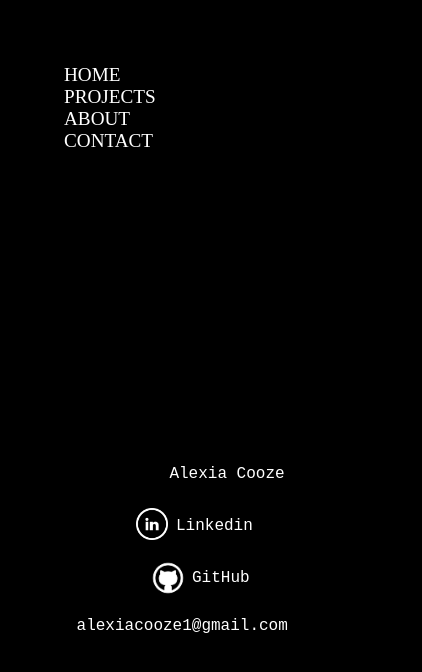
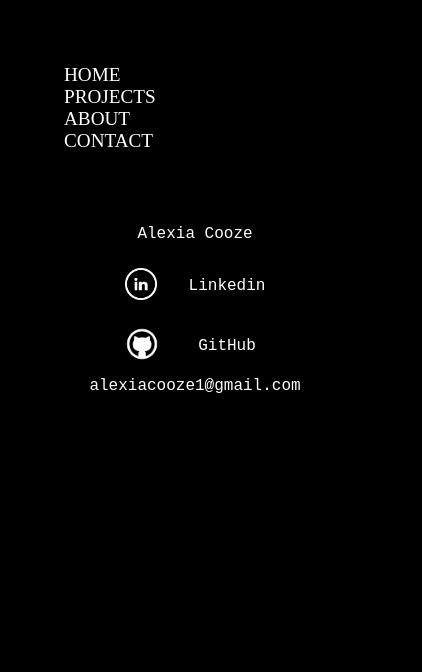
Before and after one commit to alexiacooze/Portfolio, a React (Create React App) app: page /contact in a window 390 px wide. Shown: the top 672 px of the page, 422 px wide, since content can reach past the window. Built offline with nearby package versions, Linux system fonts and the light colour scheme; a web font is replaced by a local one.

Commit message:
adjusted media queries for contact

```diff
--- a/src/components/Contact/Contact.scss
+++ b/src/components/Contact/Contact.scss
@@ -9,20 +9,22 @@
     flex-direction: column;
     justify-content: space-evenly;
     text-align: center;
-    position: relative;
-    right: 6rem;
-    top: 15rem;
+    @include desktop {
+        font-size: 2rem;
+        margin-top: 10rem;
+      }
 
-    @include tablet {
-      position: relative;
-      left: 5rem;
 
-    }
-    @include desktop {
-      position: relative;
-      left: 30rem;
-      top: 10rem;
-    }
+    // @include tablet {
+    //   position: relative;
+    //   left: 5rem;
+
+    // }
+    // @include desktop {
+    //   position: relative;
+    //   left: 30rem;
+    //   top: 10rem;
+    // }
   }
 
   &__header-container {
@@ -38,63 +40,65 @@
   &__name {
     color: $text;
     font-family: monospace;
-    position: relative;
-    left: 8rem;
-    @include desktop {
-      font-size: 3rem;
-      margin-bottom: 2rem;
-      position: relative;
-      left: 0rem;
-    }
+    // position: relative;
+    // left: 8rem;
+    // @include desktop {
+    //   font-size: 3rem;
+    //   margin-bottom: 2rem;
+    //   position: relative;
+    //   left: 0rem;
+    // }
   }
 
   &__email {
-    position: relative;
-    left: 5.2em;
+    // position: relative;
+    // left: 5.2em;
     color: $text;
     font-family: monospace;
 
-    @include desktop {
-      position: relative;
-      left: 4rem;
+    // @include desktop {
+    //   position: relative;
+    //   left: 4rem;
 
-    }
+    // }
   }
 
   &__linkedin-container {
     color: $text;
     display: flex;
-    align-items: center;
+    justify-content: center;
 
-    @include tablet {
-      position: relative;
-      left: 14rem;
+    // @include tablet {
+    //   position: relative;
+    //   left: 14rem;
 
-    }
-    @include desktop {
-      position: relative;
-      left: 34rem;
+    // }
+    // @include desktop {
+    //   position: relative;
+    //   left: 34rem;
 
-    }
+    // }
   }
 
   &__linkedin-social {
     height: 2rem;
-    position: relative;
-    left: 14.5rem;
-    top: 1rem;
+    margin: 1rem;
+    // position: relative;
+    // left: 14.5rem;
+    // top: 1rem;
   }
 
   &__github-social {
     height: 3rem;
-    position: relative;
-    left: 15rem;
+    margin: 0rem 2rem 0rem 1rem;
+    // position: relative;
+    // left: 15rem;
     bottom: 0.4rem;
   }
 
   &__linked {
-    position: relative;
-    left: 14rem;
+    // position: relative;
+    // left: 14rem;
     font-family: monospace;
     margin: 1rem;
   }
@@ -108,25 +112,27 @@
   &__github-container {
     color: $text;
     display: flex;
-    align-items: center;
+    justify-content: center;
+    margin-right: 2rem;
 
-    @include tablet {
-      position: relative;
-      left: 14rem;
+    // @include tablet {
+    //   position: relative;
+    //   left: 14rem;
 
-    }
+    // }
 
-    @include desktop {
-      position: relative;
-      left: 34rem;
+    // @include desktop {
+    //   position: relative;
+    //   left: 34rem;
 
-    }
+    // }
   }
 
   &__github {
-    position: relative;
-    left: 15rem;
+    // position: relative;
+    // left: 15rem;
     font-family: monospace;
+    margin-top: .5rem;
   }
 
   &__github:hover {
```
